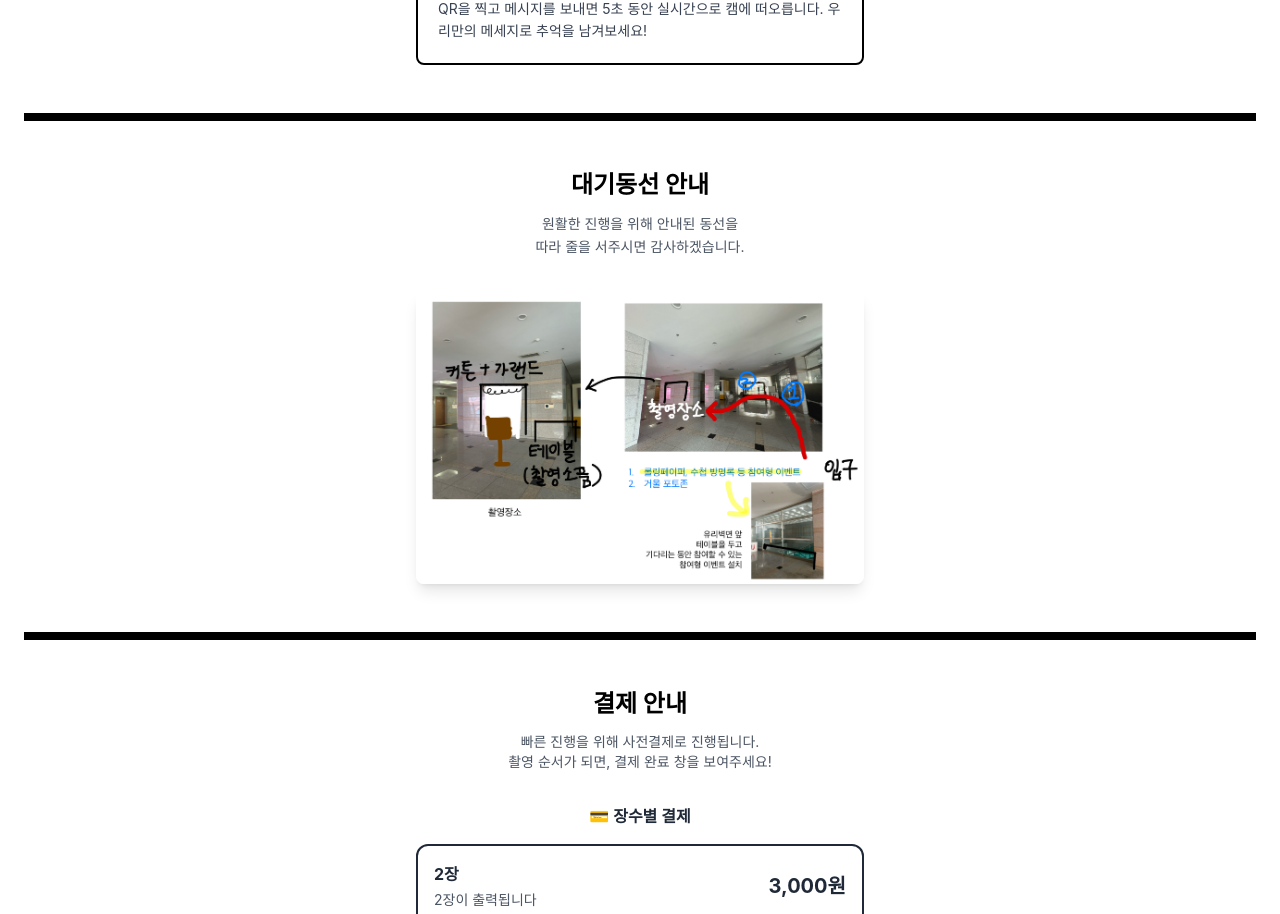
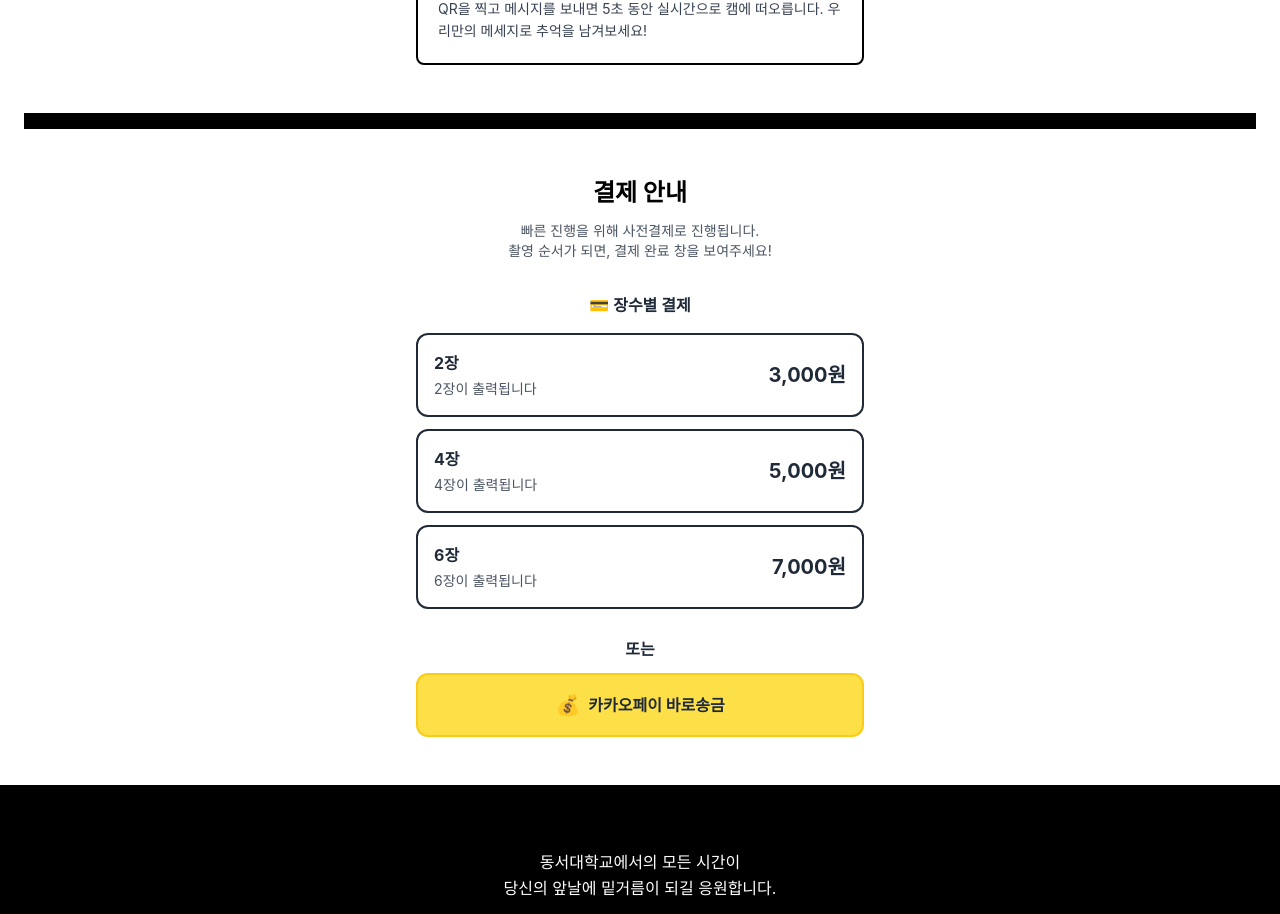
Before and after one commit to ggengmin/graduationlandingpage, a Next.js app: page / in a window 1280 px wide. Shown: the part 2460-3374 px from the top of the page. Built offline with nearby package versions, Linux system fonts and the light colour scheme; a web font is replaced by a local one.

Commit message:
결제 금액 수정

```diff
--- a/app/page.tsx
+++ b/app/page.tsx
@@ -168,21 +168,6 @@ export default function Home() {
       {/* 구분선 */}
       <div className="h-2 bg-black mx-6"></div>
 
-      {/* 대기동선 안내 */}
-      <section className="px-6 py-12 bg-white">
-        <h2 className="text-2xl font-bold mb-3 text-center">대기동선 안내</h2>
-        <p className="text-center text-gray-600 mb-8 text-sm leading-relaxed">
-          원활한 진행을 위해 안내된 동선을<br />따라 줄을 서주시면 감사하겠습니다.
-        </p>
-
-        <div className="max-w-md mx-auto">
-          <img
-            src="/waitingline.jpg"
-            alt="대기동선 안내"
-            className="w-full rounded-lg shadow-lg"
-          />
-        </div>
-      </section>
 
       {/* 구분선 */}
       <div className="h-2 bg-black mx-6"></div>
```
